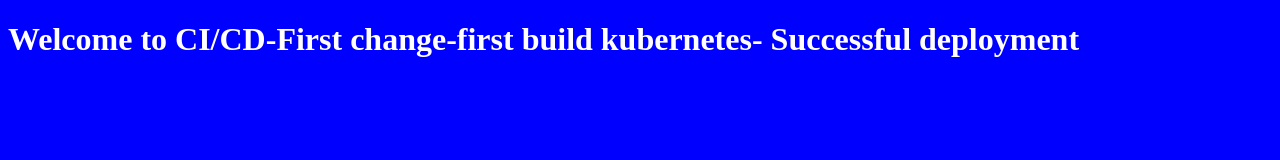
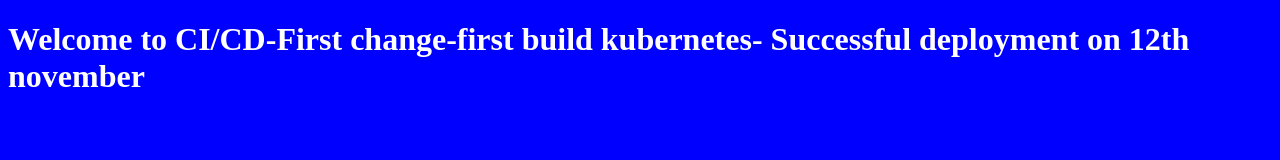
Before and after one commit to BSK-CHN/azure-cicd-prod, a plain HTML site: page index.html in a window 1280 px wide. Drawn offline with Linux system fonts and the light colour scheme.

Commit message:
Update index.html

```diff
--- a/index.html
+++ b/index.html
@@ -1,6 +1,6 @@
 <!doctype html>
 <html>
 <body style="background-color:blue;color:white;">
-  <h1>Welcome to CI/CD-First change-first build kubernetes- Successful deployment </h1>
+  <h1>Welcome to CI/CD-First change-first build kubernetes- Successful deployment on 12th november </h1>
 </body>
 </html>
```
